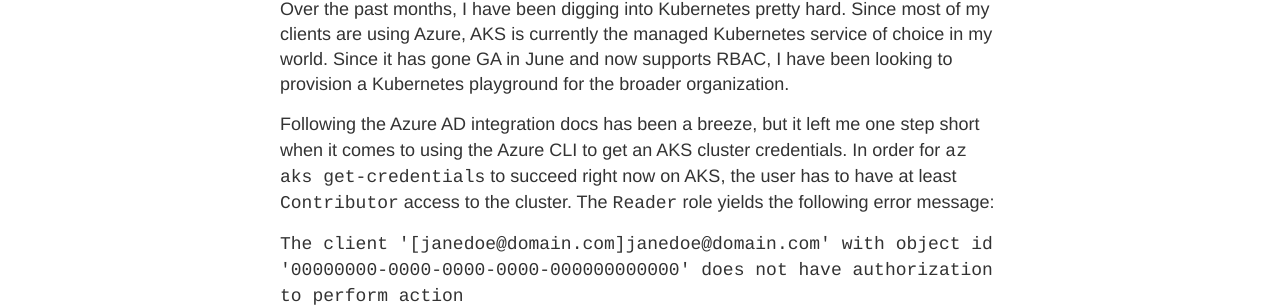
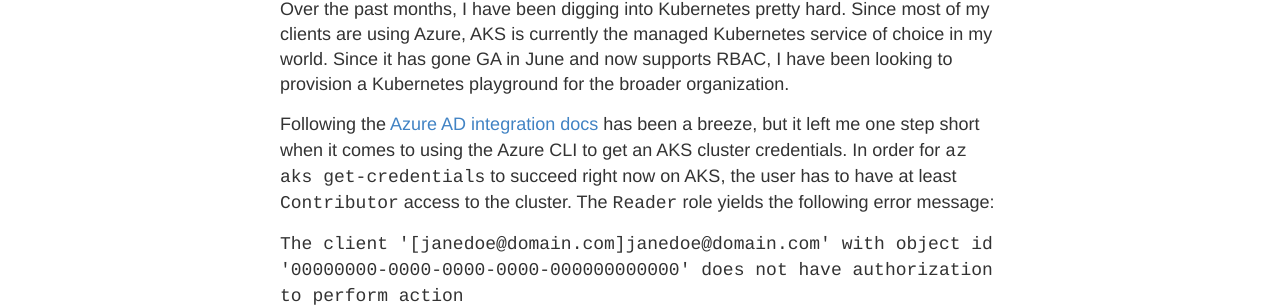
Before and after one commit to brbarnett/brbarnett.github.io, a Jekyll site: the page built from _posts/2018-8-4-securely-enabling-az-aks-get-credentials.md, in a window 1280 px wide. Shown: the part 719-1026 px from the top of the page. Built offline with Jekyll 4.4.1, drawn with Linux system fonts in a browser that asks for light colours; comment, search, counter and statistics services are not loaded; some of the changed lines change nothing that is shown.

Commit message:
Adding link

```diff
--- a/_posts/2018-8-4-securely-enabling-az-aks-get-credentials.md
+++ b/_posts/2018-8-4-securely-enabling-az-aks-get-credentials.md
@@ -8,7 +8,7 @@
 
 Over the past months, I have been digging into Kubernetes pretty hard. Since most of my clients are using Azure, AKS is currently the managed Kubernetes service of choice in my world. Since it has gone GA in June and now supports RBAC, I have been looking to provision a Kubernetes playground for the broader organization.
 
-Following the Azure AD integration docs has been a breeze, but it left me one step short when it comes to using the Azure CLI to get an AKS cluster credentials. In order for `az aks get-credentials` to succeed right now on AKS, the user has to have at least `Contributor` access to the cluster. The `Reader` role yields the following error message:
+Following the [Azure AD integration docs](https://docs.microsoft.com/en-us/azure/aks/aad-integration) has been a breeze, but it left me one step short when it comes to using the Azure CLI to get an AKS cluster credentials. In order for `az aks get-credentials` to succeed right now on AKS, the user has to have at least `Contributor` access to the cluster. The `Reader` role yields the following error message:
 
 `The client '[janedoe@domain.com]janedoe@domain.com' with object id '00000000-0000-0000-0000-000000000000' does not have authorization to perform action 'Microsoft.ContainerService/managedClusters/accessProfiles/listCredential/action' over scope '/subscriptions/00000000-0000-0000-0000-000000000000/resourceGroups/Resource-Group-Name/providers/Microsoft.ContainerService/managedClusters/AKS-Cluster-Name/accessProfiles/clusterUser'.`
 
```
